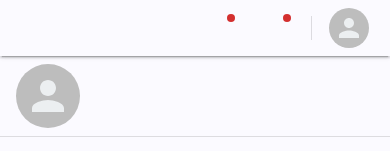
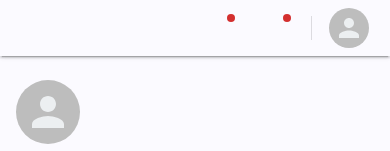
Before and after one commit to EhsanEDev/nextjs-dashboard-app, a Next.js app: page / in a window 390 px wide. Both pictures are taken after a click on the button 349 px from the left and 28 px from the top of the page. Shown: the top 151 px of the page. Built offline with nearby package versions, Linux system fonts and the light colour scheme; no server answers; some icons are missing.

Commit message:
some improvments in mobile

```diff
--- a/app/components/common/header/userProfileSlot.tsx
+++ b/app/components/common/header/userProfileSlot.tsx
@@ -60,7 +60,7 @@ export default function UserProfileSlot() {
           open={isShowMenu}
           onClose={() => setIsShowMenu(false)}
           PaperProps={{
-            sx: { minWidth: "fit-content", width: xs ? "100%" : "50%" },
+            sx: { minWidth: "fit-content", width: xs ? "100%" : "50%", pt: 2 },
           }}
         >
           <Toolbar />
--- a/app/components/common/sidebar/sidebar.tsx
+++ b/app/components/common/sidebar/sidebar.tsx
@@ -1,4 +1,4 @@
-import { Drawer, useMediaQuery, useTheme } from "@mui/material";
+import { Drawer, Toolbar, useMediaQuery, useTheme } from "@mui/material";
 import MuiDrawer from "@mui/material/Drawer";
 import { CSSObject, styled, Theme } from "@mui/material/styles";
 import Navigation from "./navigation";
@@ -74,6 +74,7 @@ export default function Sidebar({
       onClick={() => setOpen(false)}
       onClose={() => setOpen(false)}
     >
+      <Toolbar />
       <Navigation open={open} />
     </Drawer>
   ) : (
```
